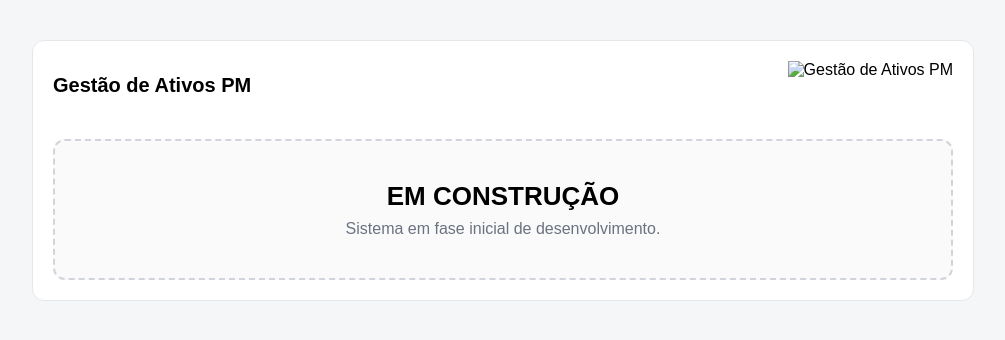
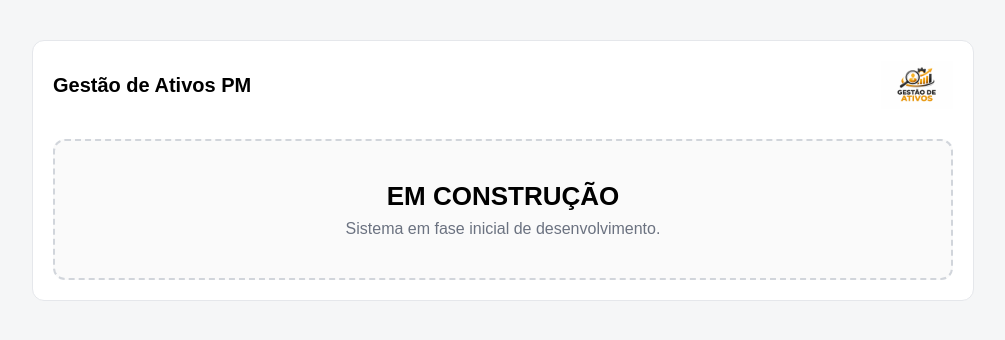
Before and after one commit to GabrielBR90/gestao-ativos-pm, a plain HTML site: page index.html in a window 1280 px wide. Shown: the whole page, without its empty margins (137-1142 px from the left). Drawn offline with Linux system fonts and the light colour scheme.

Commit message:
index.html
Updated logo image source in the header.

```diff
--- a/index.html
+++ b/index.html
@@ -63,7 +63,7 @@
   <div class="card">
     <div class="header">
       <h1>Gestão de Ativos PM</h1>
-      <img src="assets/logo.png" alt="Gestão de Ativos PM">
+      <img src="assets/gestao_ativos.png" alt="Gestão de Ativos PM">
     </div>
 
     <div class="box">
```
